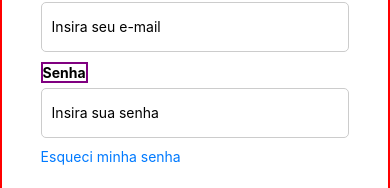
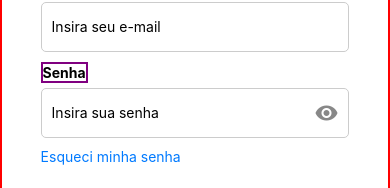
Before and after one commit to rafaelribeiro96/legalbots, a React Native app in the folder login-legalbots/: screen /Login in a window 390 px wide. Shown: the part 411-599 px from the top of the page. Built offline with nearby package versions, Linux system fonts and the light colour scheme.

Commit message:
feat: Implementada função de ver e esconder senha na tela de login

```diff
--- a/login-legalbots/src/screens/LoginScreen.js
+++ b/login-legalbots/src/screens/LoginScreen.js
@@ -1,5 +1,6 @@
 import React, { useState, useEffect } from 'react';
 import { View, Text, TextInput, TouchableOpacity, StyleSheet, Image } from 'react-native';
+import { MaterialIcons } from '@expo/vector-icons';
 
 const LoginScreen = ({ navigation }) => {
   const [email, setEmail] = useState('');
@@ -7,6 +8,7 @@ const LoginScreen = ({ navigation }) => {
   const [emailError, setEmailError] = useState('');
   const [passwordError, setPasswordError] = useState('');
   const [buttonEnabled, setButtonEnabled] = useState(false);
+  const [isPasswordVisible, setIsPasswordVisible] = useState(false);
 
   // Verifica se o email e a senha são válidos para habilitar o botão de login
   useEffect(() => {
@@ -52,13 +54,25 @@ const LoginScreen = ({ navigation }) => {
           onChangeText={setEmail}
         />
         <Text style={styles.inputLabel}>Senha</Text>
-        <TextInput
-          style={styles.input}
-          placeholder="Insira sua senha"
-          secureTextEntry={true}
-          value={password}
-          onChangeText={setPassword}
-        />
+        <View style={[styles.passwordInputContainer, styles.input]}>
+          <TextInput
+            style={[styles.passwordInput]}
+            placeholder="Insira sua senha"
+            secureTextEntry={!isPasswordVisible}
+            value={password}
+            onChangeText={setPassword}
+          />
+          <TouchableOpacity
+            onPress={() => setIsPasswordVisible(!isPasswordVisible)}
+            style={styles.passwordVisibilityButton}
+          >
+            <MaterialIcons
+              name={isPasswordVisible ? 'visibility-off' : 'visibility'}
+              size={24}
+              color="#888"
+            />
+          </TouchableOpacity>
+        </View>
         <TouchableOpacity
           style={styles.forgotPasswordButton}
           onPress={() => console.log('Esqueci minha senha')}
@@ -145,6 +159,13 @@ const styles = StyleSheet.create({
     paddingHorizontal: 10,
     marginBottom: 10,
   },
+  passwordInputContainer: {
+    flexDirection: 'row',
+    alignItems: 'center',
+  },
+  passwordInput: {
+    flex: 1,
+  },
   forgotPasswordButton: {
     alignSelf: 'flex-start',
     marginBottom: 20,
```
